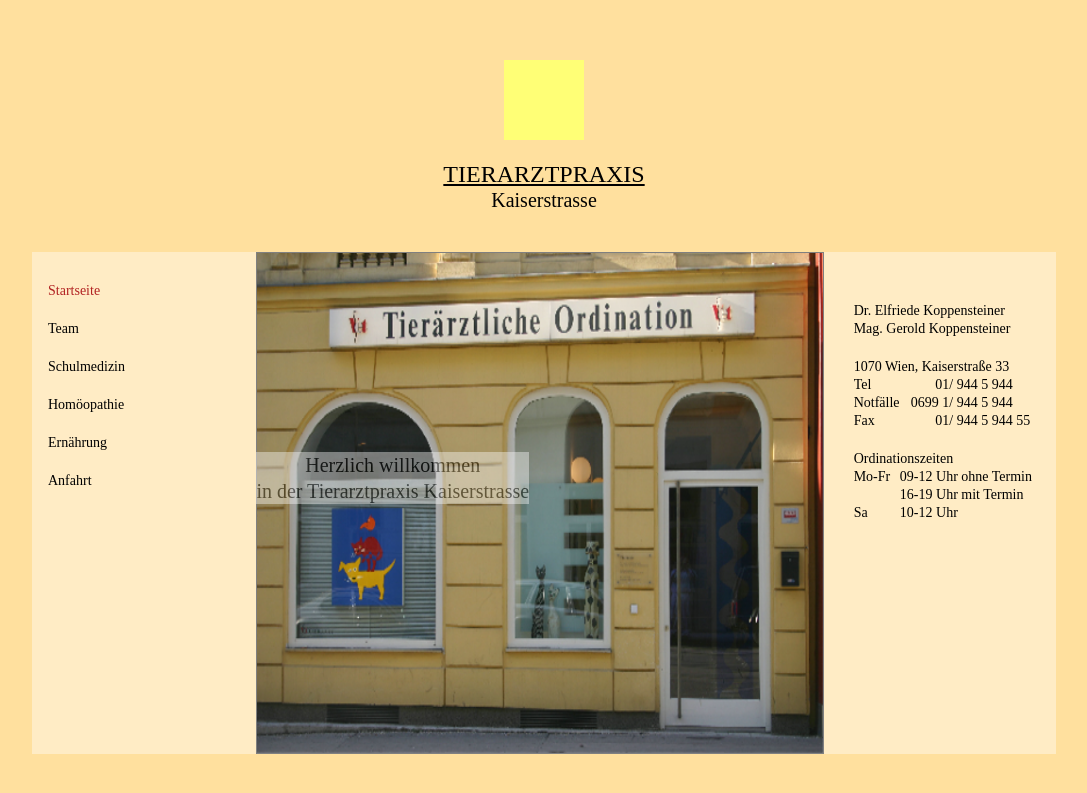
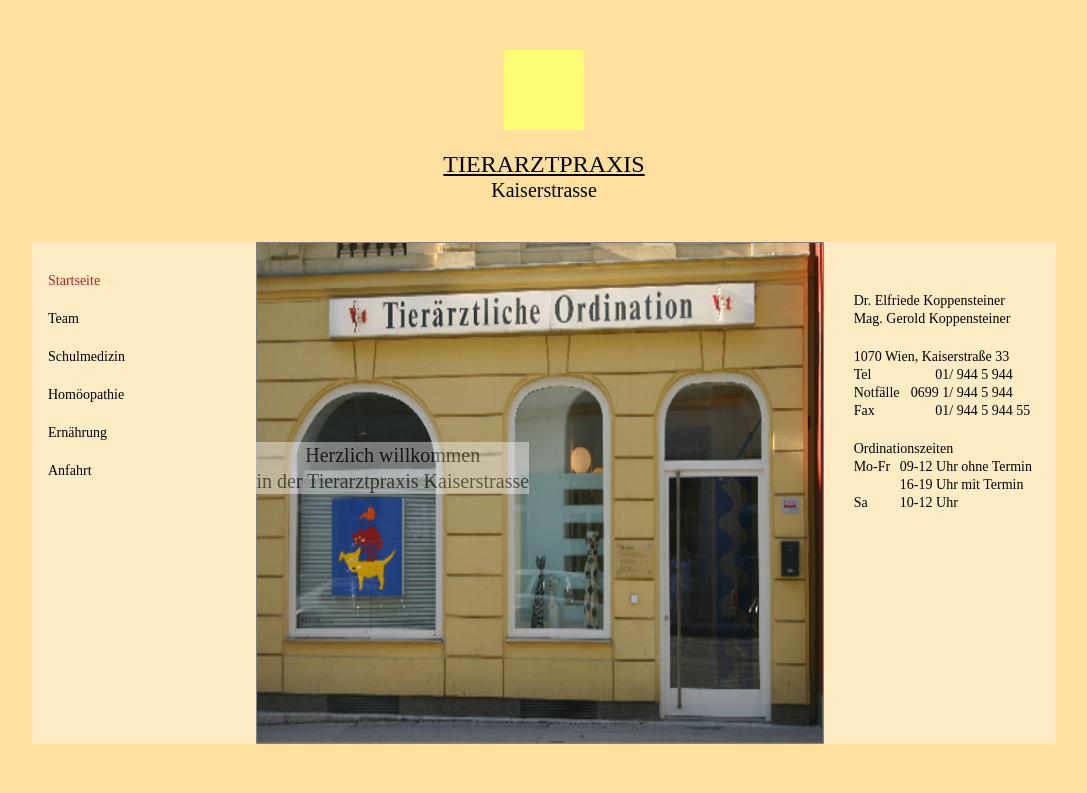
Before and after one commit to richardtraindl/tierarztpraxis-kaiserstrasse.at, a Jekyll site: the page built from index.html, in a window 1280 px wide. Shown: the top 793 px of the page, without its empty margins (96-1183 px from the left). Built offline with Jekyll 4.4.1, drawn with Linux system fonts in a browser that asks for light colours.

Commit message:
small chenges

```diff
--- a/styles/desktop3.css
+++ b/styles/desktop3.css
@@ -33,7 +33,7 @@ img {
 
 
 header {
-	padding: 20px 0px 20px 0px;
+	padding: 10px 0px 20px 0px;
 	margin: 20px 0px 20px 0px;
 	background-repeat: no-repeat;
 	width: 1024px;
```
